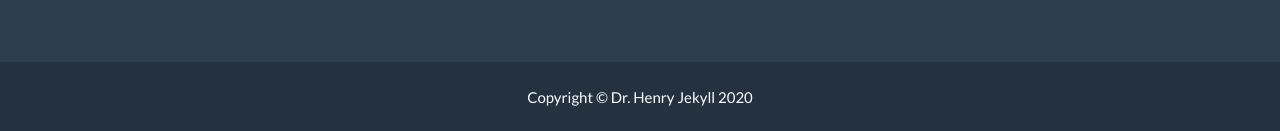
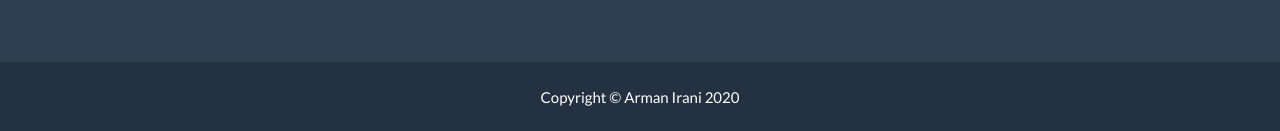
Before and after one commit to zfest/zfest.github.io, a Jekyll site: the page built from _posts/2014-07-18-project-1.markdown, in a window 1280 px wide and 900 px high, scrolled down 2594 px. Shown: the part 766-897 px from the top of the window. Built offline with Jekyll 4.4.1, drawn with Linux system fonts in a browser that asks for light colours.

Commit message:
Update _config.yml

```diff
--- a/_config.yml
+++ b/_config.yml
@@ -32,7 +32,7 @@ color:
 
 # Footer settings
 footer:
-  copyright: Dr. Henry Jekyll
+  copyright: Arman Irani
   location: Location
   social: Around the Web
   credits: Credits
```
